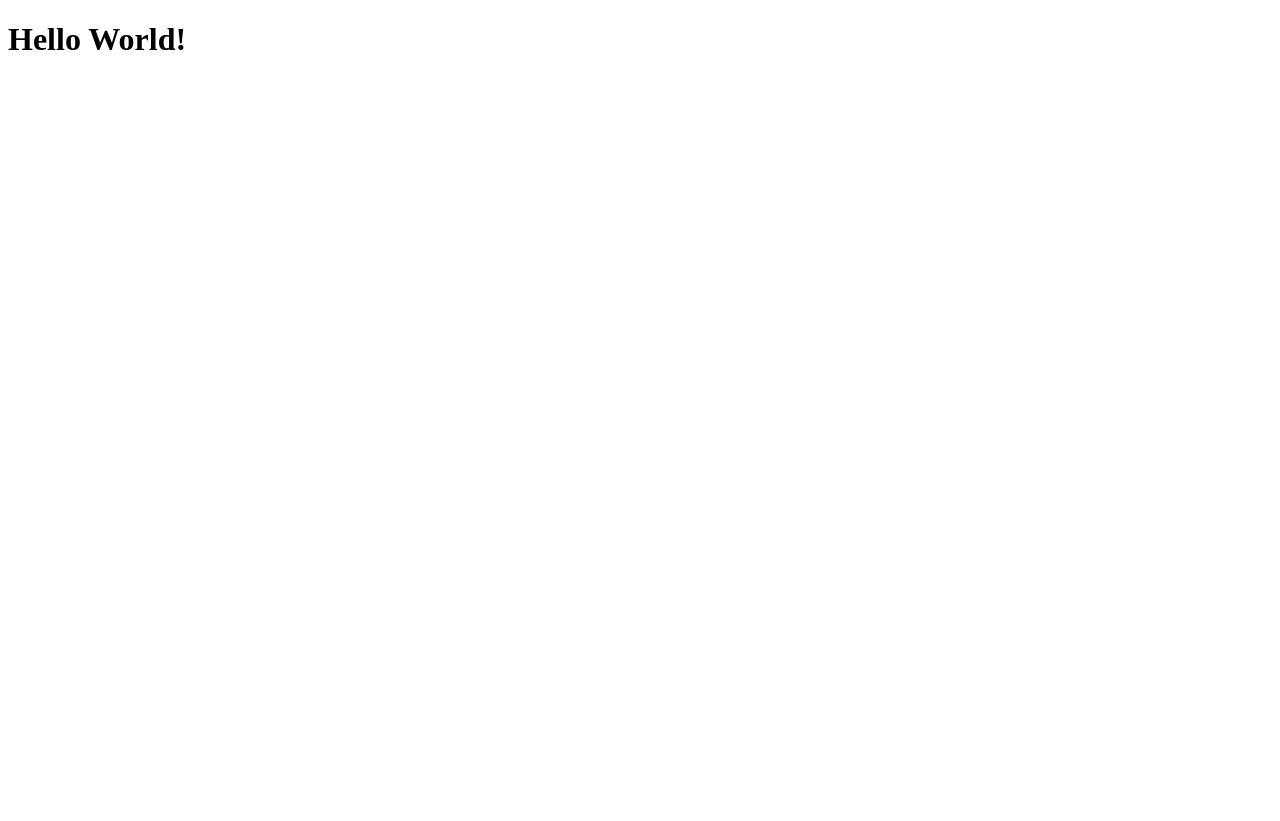
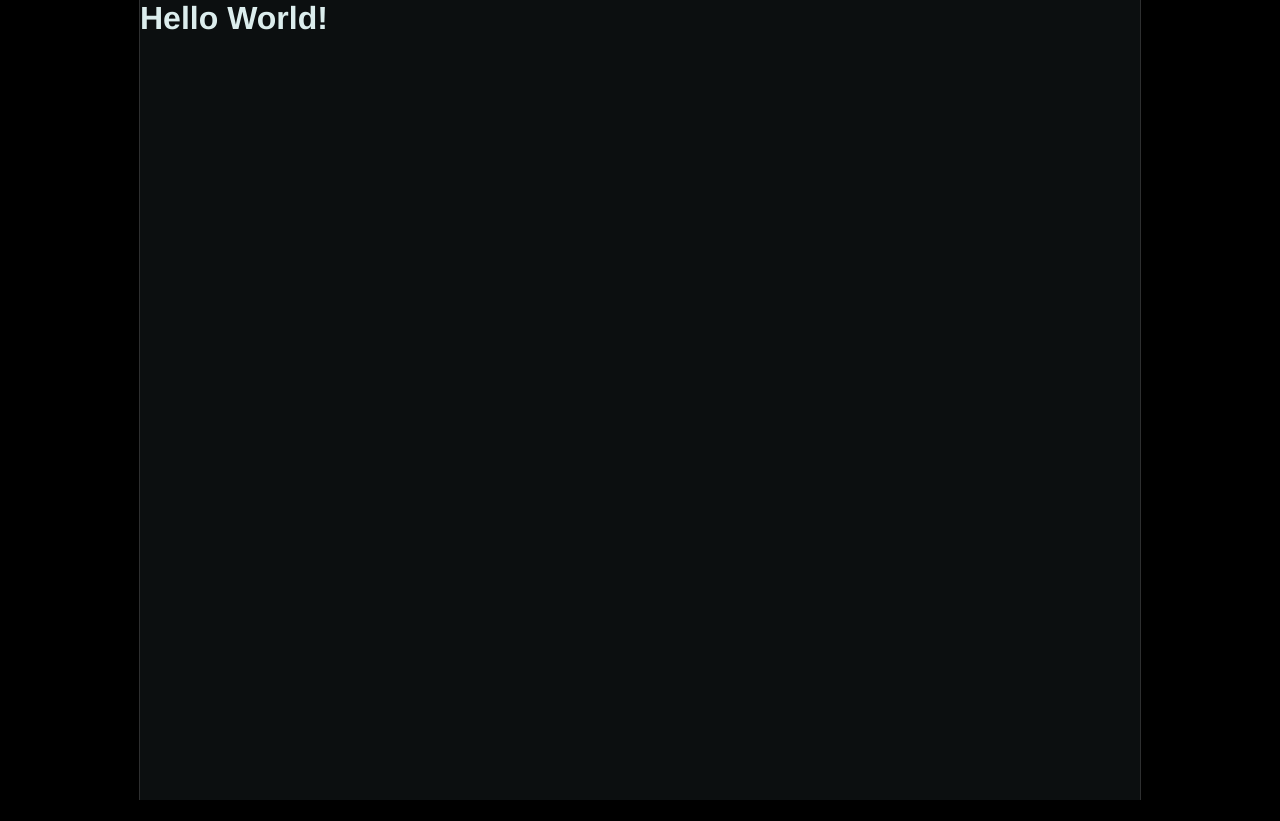
Before and after one commit to Pa-miu/fantasy-drafter, a React (Create React App) app: page / in a window 1280 px wide. After the commit the page ends 800 px from the top, so only its background shows below. Built offline with nearby package versions, Linux system fonts and the light colour scheme.

Commit message:
Add basic styling

```diff
--- a/src/index.css
+++ b/src/index.css
@@ -1,3 +1,25 @@
-html, body, #app, .chat-controller {
-    height: 100%;
+html, body, #root, .App{
+	height: 100%;
+	margin: 0;
+	padding: 0;
+	width: 100%;
 }
+
+h1 {
+	margin: 0;
+	padding: 0;
+}
+
+body {
+	background-color: Black;
+	color: rgb(220,237,237);
+  font-family: "Helvetica Neue","Helvetica",Helvetica,Arial,sans-serif;
+}
+
+.App {
+	background-color: rgb(12, 15, 16);
+	border-left: 1px solid rgb(46, 47, 48);
+	border-right: 1px solid rgb(46, 47, 48);
+	margin: 0 auto 0 auto;
+	max-width: 1000px;
+}
```
